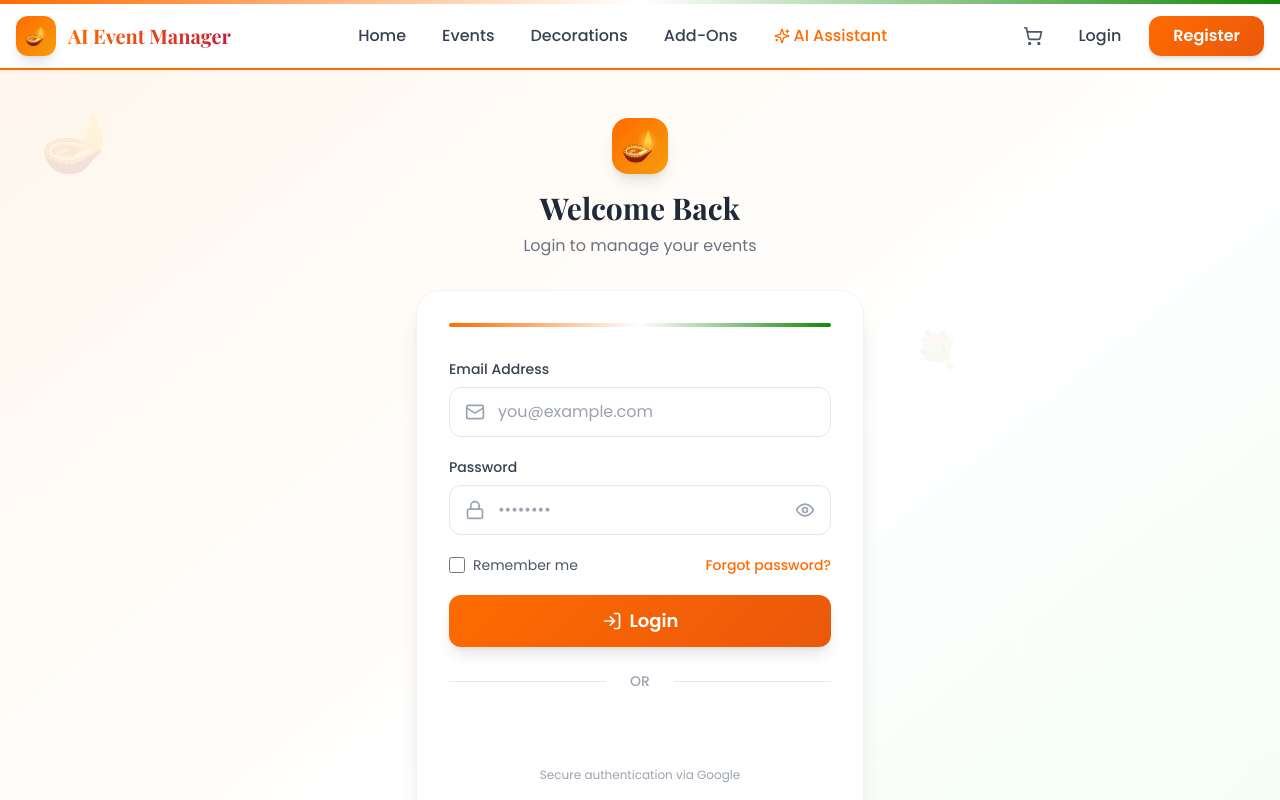
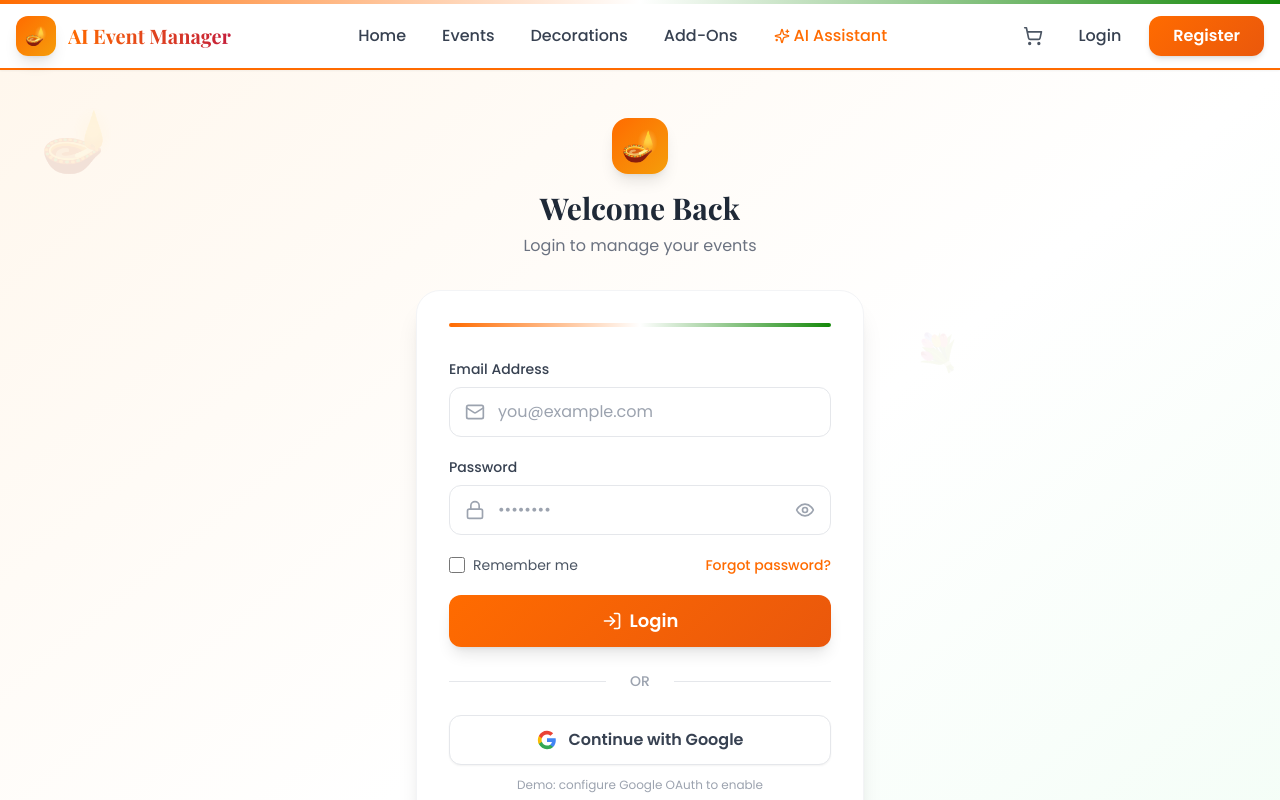
Before and after one commit to chiranthan-08/ai-event-manager, a React (Vite) app in the folder client/: page /login in a window 1280 px wide. Shown: the top 800 px of the page. Built offline with nearby package versions, Linux system fonts and the light colour scheme; no server answers.

Commit message:
fix: make Google login button always visible with fallback

```diff
--- a/client/src/pages/auth/Login.jsx
+++ b/client/src/pages/auth/Login.jsx
@@ -3,6 +3,7 @@ import { Link, useNavigate } from 'react-router-dom';
 import { Mail, Lock, Eye, EyeOff, LogIn } from 'lucide-react';
 import { GoogleLogin } from '@react-oauth/google';
 import { useAuth } from '../../context/AuthContext';
+import toast from 'react-hot-toast';
 
 export default function Login() {
   const [email, setEmail] = useState('');
@@ -47,8 +48,11 @@ export default function Login() {
   };
 
   const handleGoogleError = () => {
-    // toast handled in context, but silently ignore here
+    toast.error('Google login failed. Please try again.');
   };
+
+  const googleClientId = import.meta.env.VITE_GOOGLE_CLIENT_ID;
+  const isGoogleConfigured = googleClientId && !googleClientId.includes('your-google') && googleClientId !== 'placeholder' && googleClientId.length > 20;
 
   return (
     <div className="min-h-screen bg-gradient-to-br from-orange-50 via-white to-green-50 flex items-center justify-center py-12 px-4 relative overflow-hidden">
@@ -147,8 +151,10 @@ export default function Login() {
             <div className="flex-1 h-px bg-gray-200"></div>
           </div>
 
-          {/* Google Login - matches existing rounded-xl, border, shadow style */}
+          {/* Google Login - matches existing rounded-xl, border, shadow style - ALWAYS VISIBLE */}
           <div className="w-full">
+            {isGoogleConfigured ? (
+              <div className="flex justify-center">
                 <GoogleLogin
                   onSuccess={handleGoogleSuccess}
                   onError={handleGoogleError}
@@ -156,23 +162,29 @@ export default function Login() {
                   size="large"
                   text="signin_with"
                   shape="rectangular"
-              width="100%"
+                  width="320"
                   logo_alignment="center"
                 />
-            {/* Fallback custom styled button for perfect design match - hidden GoogleLogin handles auth, this is shown if Google script blocked */}
-            <noscript>
-              <div className="w-full py-3 border border-gray-200 rounded-xl flex items-center justify-center gap-3 bg-white text-gray-700 font-medium">
+              </div>
+            ) : (
+              <button
+                type="button"
+                onClick={() => toast.error('Google Client ID not configured. Add VITE_GOOGLE_CLIENT_ID to client/.env and restart. See client/.env.example')}
+                className="w-full py-3 border border-gray-200 rounded-xl flex items-center justify-center gap-3 bg-white text-gray-700 font-semibold hover:bg-gray-50 hover:border-gray-300 transition-all shadow-sm"
+              >
                 <svg className="w-5 h-5" viewBox="0 0 24 24">
                   <path fill="#4285F4" d="M22.56 12.25c0-.78-.07-1.53-.2-2.25H12v4.26h5.92c-.26 1.37-1.04 2.53-2.21 3.31v2.77h3.57c2.08-1.92 3.28-4.74 3.28-8.09z"/>
                   <path fill="#34A853" d="M12 23c2.97 0 5.46-.98 7.28-2.66l-3.57-2.77c-.98.66-2.23 1.06-3.71 1.06-2.86 0-5.29-1.93-6.16-4.53H2.18v2.84C3.99 20.53 7.7 23 12 23z"/>
                   <path fill="#FBBC05" d="M5.84 14.09c-.22-.66-.35-1.36-.35-2.09s.13-1.43.35-2.09V7.07H2.18C1.43 8.55 1 10.22 1 12s.43 3.45 1.18 4.93l2.85-2.22.81-.62z"/>
                   <path fill="#EA4335" d="M12 5.38c1.62 0 3.06.56 4.21 1.64l3.15-3.15C17.45 2.09 14.97 1 12 1 7.7 1 3.99 3.47 2.18 7.07l3.66 2.84c.87-2.6 3.3-4.53 6.16-4.53z"/>
                 </svg>
-                Sign in with Google
+                Continue with Google
+              </button>
+            )}
           </div>
-            </noscript>
-          </div>
-          <p className="text-xs text-gray-400 text-center mt-3">Secure authentication via Google</p>
+          <p className="text-xs text-gray-400 text-center mt-3">
+            {isGoogleConfigured ? 'Secure authentication via Google' : 'Demo: configure Google OAuth to enable'}
+          </p>
 
           {/* Demo credentials */}
           <div className="mt-6 p-4 bg-gradient-to-r from-saffron-50 to-amber-50 rounded-xl">
```
Lines whose indentation alone changed are shown as unchanged.
